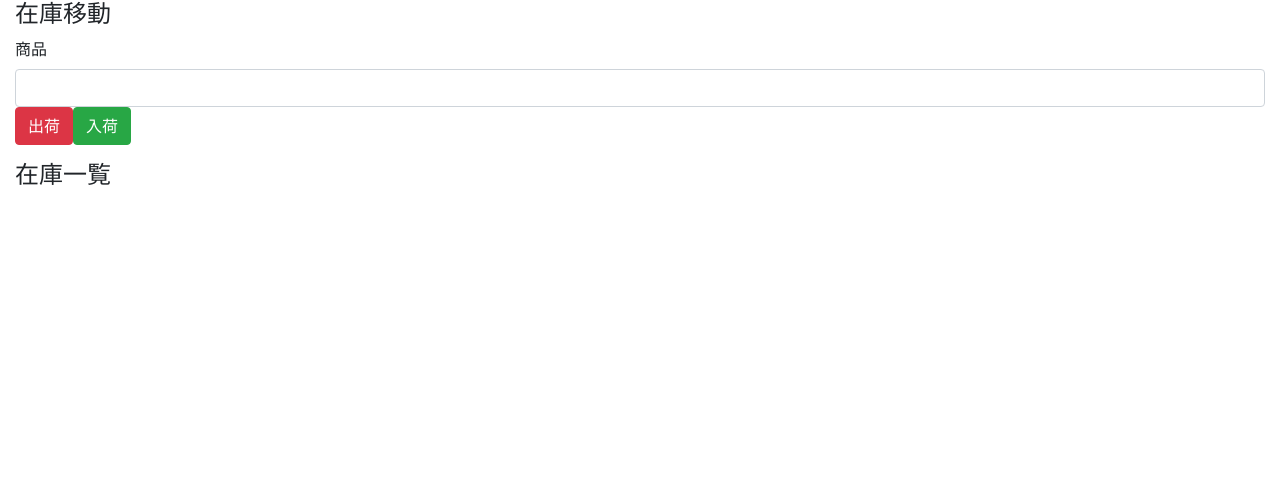
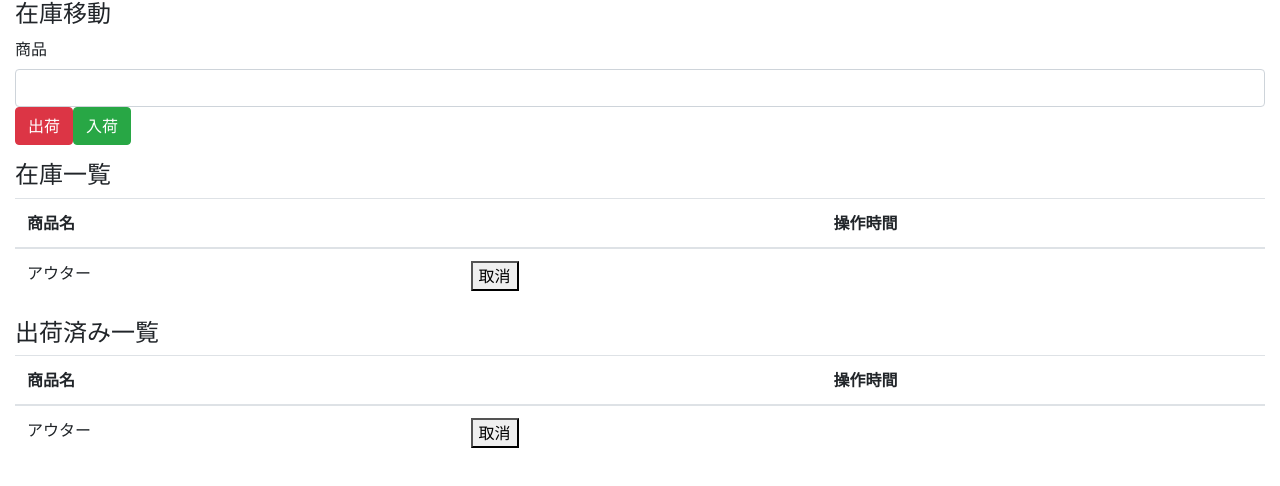
Before and after one commit to TomozQ/react-hooks-103, a React (Create React App) app: page / in a window 1280 px wide. Shown: the top 486 px of the page. Built offline with nearby package versions, Linux system fonts and the light colour scheme.

Commit message:
display table StockItems and ShippedItem

```diff
--- a/src/components/App.js
+++ b/src/components/App.js
@@ -1,13 +1,15 @@
 import React from 'react'
 import ItemMove from './ItemMove'
 import 'bootstrap/dist/css/bootstrap.min.css'
-import Items from './Items'
+import StockItems from './StockItems'
+import ShippedItems from './ShippedItems'
 
 const App = () => {
   return (
     <div className="container-fluid">
       <ItemMove/>
-      <Items/>
+      <StockItems/>
+      <ShippedItems/>
     </div>
   );
 }
--- a/src/components/ItemMove.jsx
+++ b/src/components/ItemMove.jsx
@@ -1,5 +1,10 @@
 import React, { useReducer, useState } from 'react'
 import reducer from '../reducers/index'
+
+import {
+    SHIPMENT_ITEM,
+    INSTOCK_ITEM,
+}from '../actions/index'
 
 const ItemMove = () => {
     const [ state, dispatch ] = useReducer( reducer, [] )
@@ -8,14 +13,19 @@ const ItemMove = () => {
     const shipmentItem = e => {
         e.preventDefault()
         dispatch({
-            type: 'SHIPMENT_ITEM',
+            type: SHIPMENT_ITEM,
             item,
         })
         setItem('')
     }
 
-    console.log('state' + state)
-    console.log('item' + item)
+    const inStockItem = e => {
+        e.preventDefault()
+        dispatch({
+            type: INSTOCK_ITEM,
+            item,
+        })
+    }
 
     return (
         <>
@@ -26,7 +36,7 @@ const ItemMove = () => {
                     <input className='form-control' value={ item } onChange={ e => setItem( e.target.value )}/>
                 </form>
                 <button className='btn btn-danger' onClick={ shipmentItem }>出荷</button>
-                <button className='btn btn-success'>入荷</button>
+                <button className='btn btn-success' onClick={ inStockItem }>入荷</button>
             </div>
         </>
     )
--- a/src/components/Items.jsx
+++ /dev/null
@@ -1,11 +0,0 @@
-import React from 'react'
-
-const Items = () => {
-    return (
-        <>
-            <h4>在庫一覧</h4>
-        </>
-    )
-}
-
-export default Items
--- /dev/null
+++ b/src/components/ShippedItems.jsx
@@ -0,0 +1,27 @@
+import React from 'react'
+
+const ShippedItems = () => {
+    return (
+        <>
+            <h4>出荷済み一覧</h4>
+            <table className='table'>
+                <thead>
+                    <tr>
+                        <th scope='col'>商品名</th>
+                        <th scope='col'></th>
+                        <th scope='col'>操作時間</th>
+                    </tr>
+                </thead>
+                <tbody>
+                    <tr>
+                        <td>アウター</td>
+                        <td><button>取消</button></td>
+                        <td></td>
+                    </tr>
+                </tbody>
+            </table>
+        </>
+    )
+}
+
+export default ShippedItems
--- /dev/null
+++ b/src/components/StockItems.jsx
@@ -0,0 +1,27 @@
+import React from 'react'
+
+const StockItems = () => {
+    return (
+        <>
+            <h4>在庫一覧</h4>
+            <table className='table'>
+                <thead>
+                    <tr>
+                        <th scope='col'>商品名</th>
+                        <th scope='col'></th>
+                        <th scope='col'>操作時間</th>
+                    </tr>
+                </thead>
+                <tbody>
+                    <tr>
+                        <td>アウター</td>
+                        <td><button>取消</button></td>
+                        <td></td>
+                    </tr>
+                </tbody>
+            </table>
+        </>
+    )
+}
+
+export default StockItems
```
Also changed, not shown: 1 other file (tests, documents, lock files or other folders).
